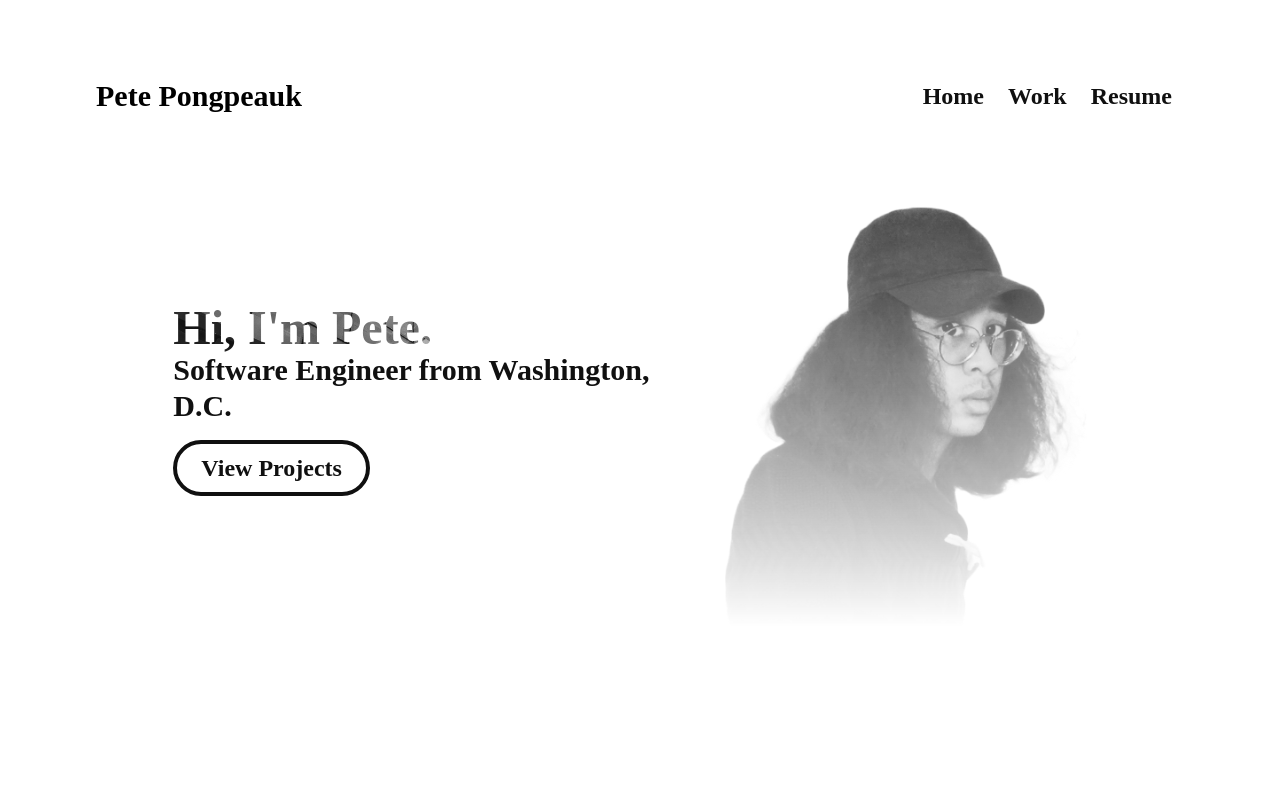
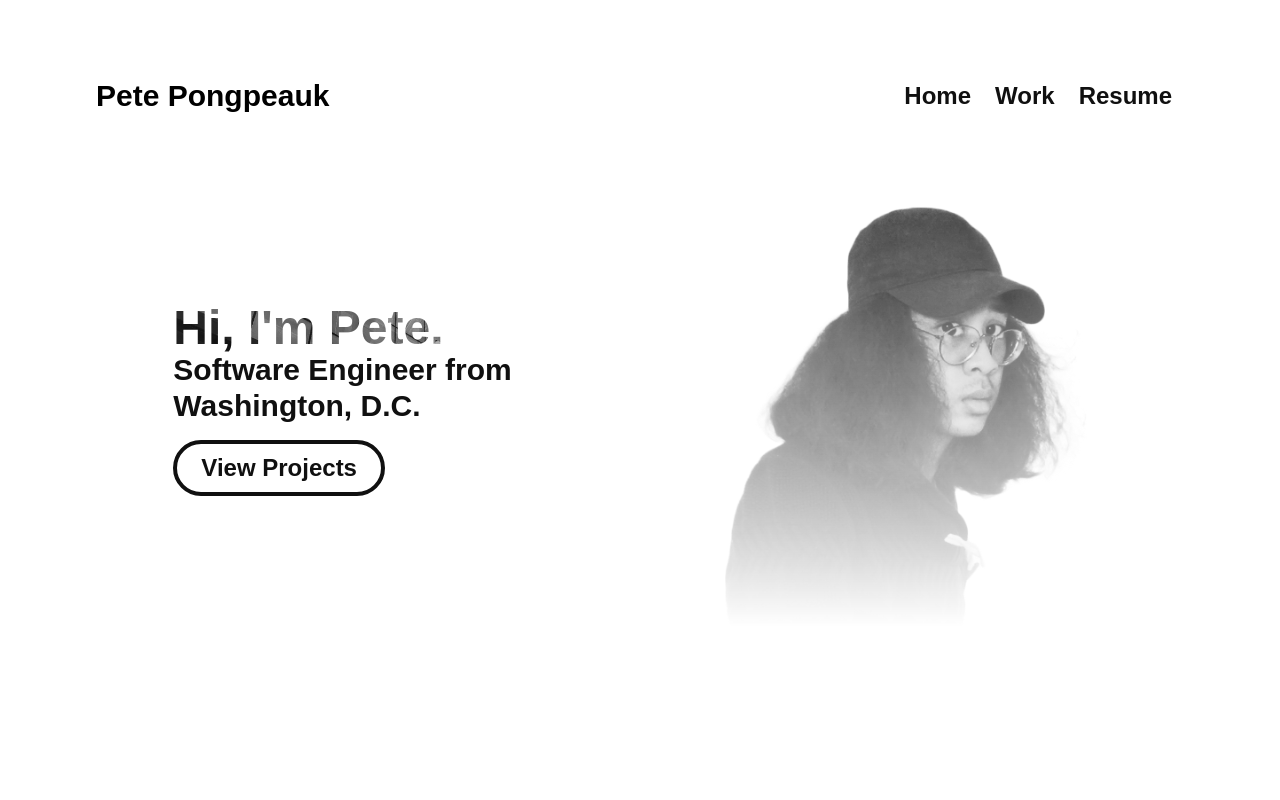
Before and after one commit to ppongpeauk/ppkl.dev, a React (Vite) app: page / in a window 1280 px wide. Shown: the top 800 px of the page. Built offline with nearby package versions, Linux system fonts and the light colour scheme.

Commit message:
major design overhaul, bug fixes and improvements

```diff
--- a/src/index.css
+++ b/src/index.css
@@ -47,7 +47,7 @@ table {
 body {
   margin: 0 !important;
   padding: 0 !important;
-  font-family: "Poppins";
+  font-family: "Poppins", sans-serif;
   -webkit-font-smoothing: antialiased;
   -moz-osx-font-smoothing: grayscale;
 }
```
